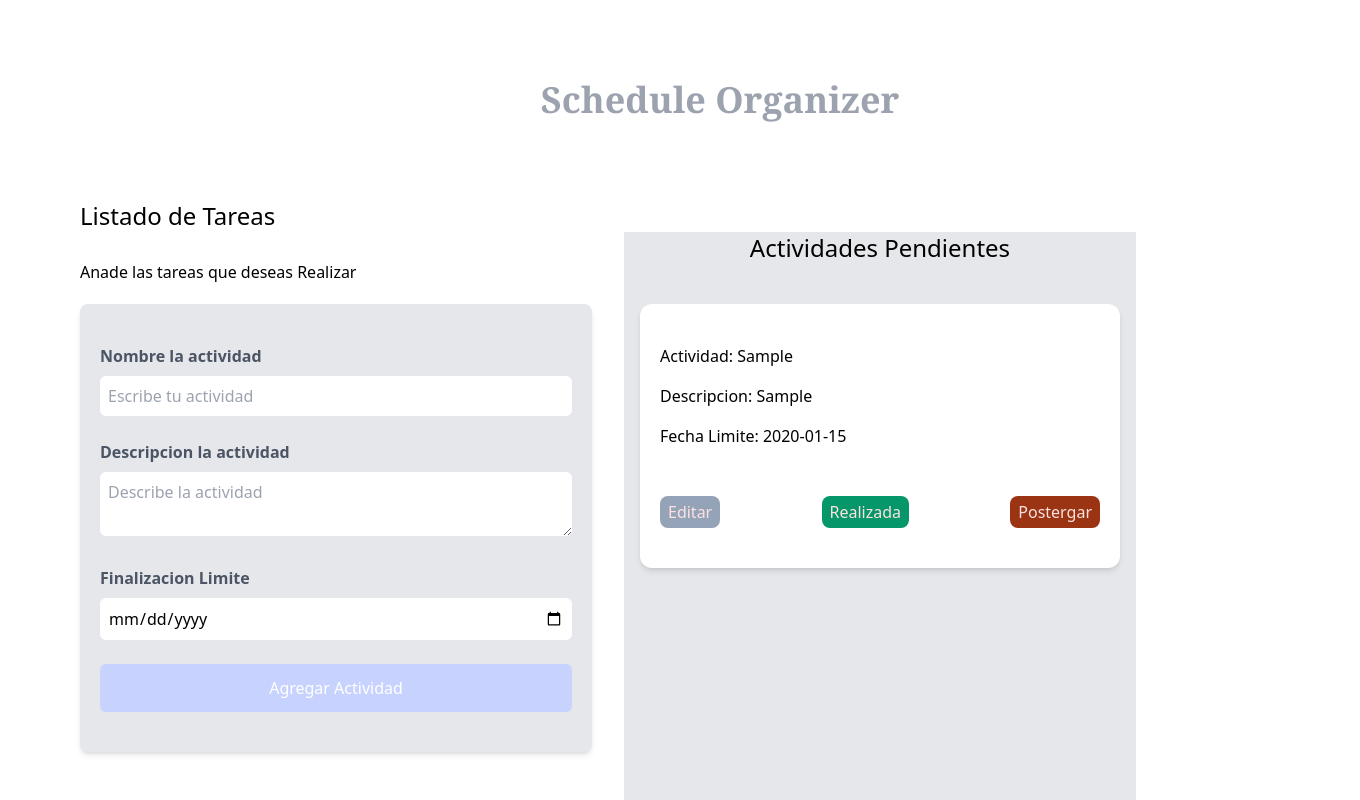
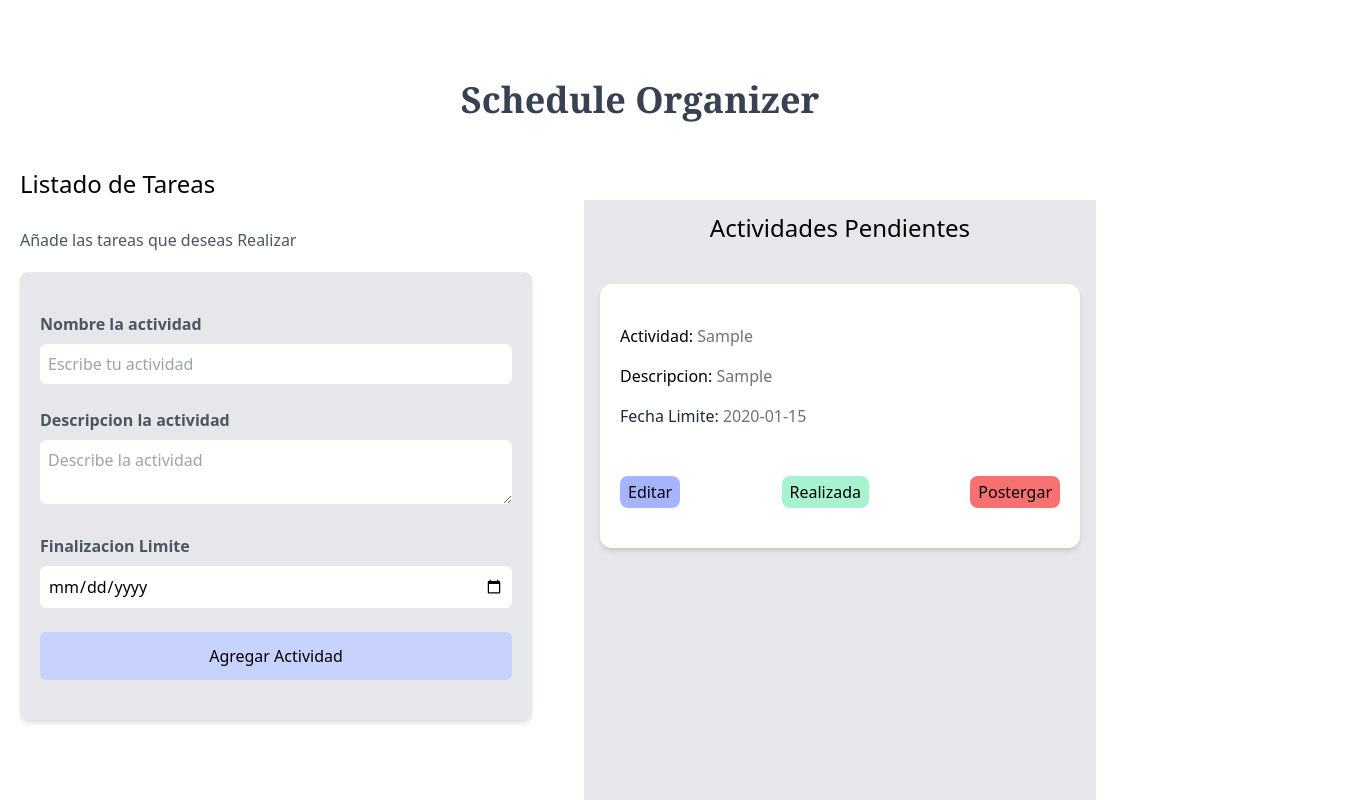
Before and after one commit to emalopezperez/Agenda, a React (Vite) app: page / in a window 1280 px wide. Both pictures are taken after typing "Sample", "Sample", "2020-01-15" into the empty fields and a click on the input "Agregar Actividad". Shown: the top 800 px of the page, 1360 px wide, since content can reach past the window. Built offline with nearby package versions, Linux system fonts and the light colour scheme.

Commit message:
Agregando notificaciones

```diff
--- a/package.json
+++ b/package.json
@@ -10,7 +10,8 @@
   },
   "dependencies": {
     "react": "^18.2.0",
-    "react-dom": "^18.2.0"
+    "react-dom": "^18.2.0",
+    "react-hot-toast": "^2.3.0"
   },
   "devDependencies": {
     "@types/react": "^18.0.17",
--- a/src/App.jsx
+++ b/src/App.jsx
@@ -28,12 +28,12 @@ const remove= (id)=>{
 
 
   return (
-    <div className="container mx-20 ">
+    <div className="container mx-auto md:mt-0 ">
       <div className=''>
           <Nav/>
       </div>
 
-      <div className='mt-18 md:flex mt-20 '>
+      <div className='mt-12 md:flex'>
         <Formulario
         actividad={actividad}
         setActividad={setActividad}
--- a/src/Components/Activities.jsx
+++ b/src/Components/Activities.jsx
@@ -6,7 +6,7 @@ const Activities = ({actividad, setEditar,remove,realizado}) => {
 
   return (
     <div className="md:w-1/2 lg:w-2/5 md:h-screen overflow-y-scroll bg-gray-200 md:ml-0 lg:m-8">
-      <h2 className="text-2xl text-center ">
+      <h2 className="text-2xl text-center mt-3 mb-8 ">
         Actividades Pendientes
       </h2>
 
--- a/src/Components/Formulario.jsx
+++ b/src/Components/Formulario.jsx
@@ -63,12 +63,12 @@ const validaciones = (e)=>{
 }
   return (
 
-    <div className="w-1/2 lg:w-2/5">
+    <div className="md:w-1/2 lg:w-2/5 mx-5">
         <h2 className="text-2xl">
           Listado de Tareas
         </h2>
-        <p className="mt-7 mb-5">
-          Anade las tareas que deseas Realizar
+        <p className="mt-7 mb-5 text-gray-600">
+          Añade las tareas que deseas Realizar
         </p>
 
         <form onSubmit={validaciones} className='shadow-md rounded-lg py-10 px-5 bg-gray-200 mb-8'>
@@ -113,7 +113,7 @@ const validaciones = (e)=>{
           </div>
           <input
             type="submit"
-            className='bg-indigo-200 w-full p-3 text-white cursor-pointer rounded-md'
+            className='bg-indigo-200 w-full p-3 text-black cursor-pointer rounded-md'
             value={editar.id ? 'Guardar Cambios' : 'Agregar Actividad'}
           />
 
--- a/src/Components/ListaDeActividades.jsx
+++ b/src/Components/ListaDeActividades.jsx
@@ -1,9 +1,10 @@
 import React, { useState } from 'react'
 import MensajeError from './MensajeError'
+import toast, { Toaster} from 'react-hot-toast';
 
 const ListaDeActividades = ({act,setEditar,remove,realizado}) => {
 
-    const [mensajes, setMensajes] =useState(false)
+
     const {fecha,descripcion,actividades,id}= act
 
 const editar=() =>{
@@ -14,35 +15,33 @@ const ConsultaRemove =() =>{
     const respuesta = confirm('Seguro deseas postergar la actividad?')
     if(respuesta){
         remove(id)
-        setMensajes(true)
+        toast.error('Postergando actividad!')
     }
 }
 
 const mensajeFinalizacionAct= ()=>{
-    realizado(id)
-    setMensajes(true)
+        realizado(id)
+        toast.success('Actividad Finalizada')
 }
-
     return (
         <div className="mx-4  my-10 bg-white shadow-md px-5 py-10 rounded-xl">
-
-            <p className="mb-4 text-grey-700">
+            <p className="mb-4 text-grey-800">
                 Actividad:{' '}
-                <span className='font-normal'>
+                <span className='font-normal text-gray-500 '>
                     {actividades}
                 </span>
             </p>
 
-            <p className="mb-4 text-grey-700 ">
+            <p className="mb-4 text-grey-800 ">
                 Descripcion:{' '}
-                <span className='font-normal'>
+                <span className='font-normal text-gray-500'>
                     {descripcion}
                 </span>
             </p>
 
-            <p className="mb-4 text-grey-700">
+            <p className="mb-4 text-gray-800">
                 Fecha Limite: {' '}
-                <span className='font-normal'>
+                <span className='font-normal text-gray-500'>
                     {fecha}
                 </span>
             </p>
@@ -50,22 +49,26 @@ const mensajeFinalizacionAct= ()=>{
             <div className='flex justify-between mt-12'>
                 <button
                     type='button'
-                    className='py-1 px-2 bg-slate-400 cursor-pointer text-red-100 rounded-lg '
+                    className='py-1 px-2 bg-indigo-300 cursor-pointer text-black rounded-lg '
                     onClick={editar}
                 > Editar</button>
 
                 <button
                     type='button'
-                    className='py-1 px-2 bg-emerald-600 cursor-pointer  text-red-100 rounded-lg'
+                    className='py-1 px-2 bg-emerald-200 cursor-pointer text-black rounded-lg'
                     onClick={mensajeFinalizacionAct}
                 > Realizada</button>
 
                 <button
                     type='button'
-                    className='py-1 px-2 bg-orange-800 cursor-pointer  text-red-100 rounded-lg'
+                    className='py-1 px-2 bg-red-400 cursor-pointer  text-black rounded-lg'
                     onClick={ConsultaRemove}
                 > Postergar</button>
             </div>
+            <Toaster
+                position="top-center"
+
+            />
         </div>
 
     )
--- a/src/Components/Nav.jsx
+++ b/src/Components/Nav.jsx
@@ -4,7 +4,7 @@ const Nav = () => {
 
   return (
     <>
-        <h1 className="text-4xl font-serif text-center mt-20 font-black md:w-2/2 text-gray-400">
+        <h1 className="text-4xl font-serif text-center mt-20 font-black md:w-2/2 text-gray-700">
             Schedule Organizer
         </h1>
       </>
```
Also changed, not shown: 1 other file (tests, documents, lock files or other folders).
